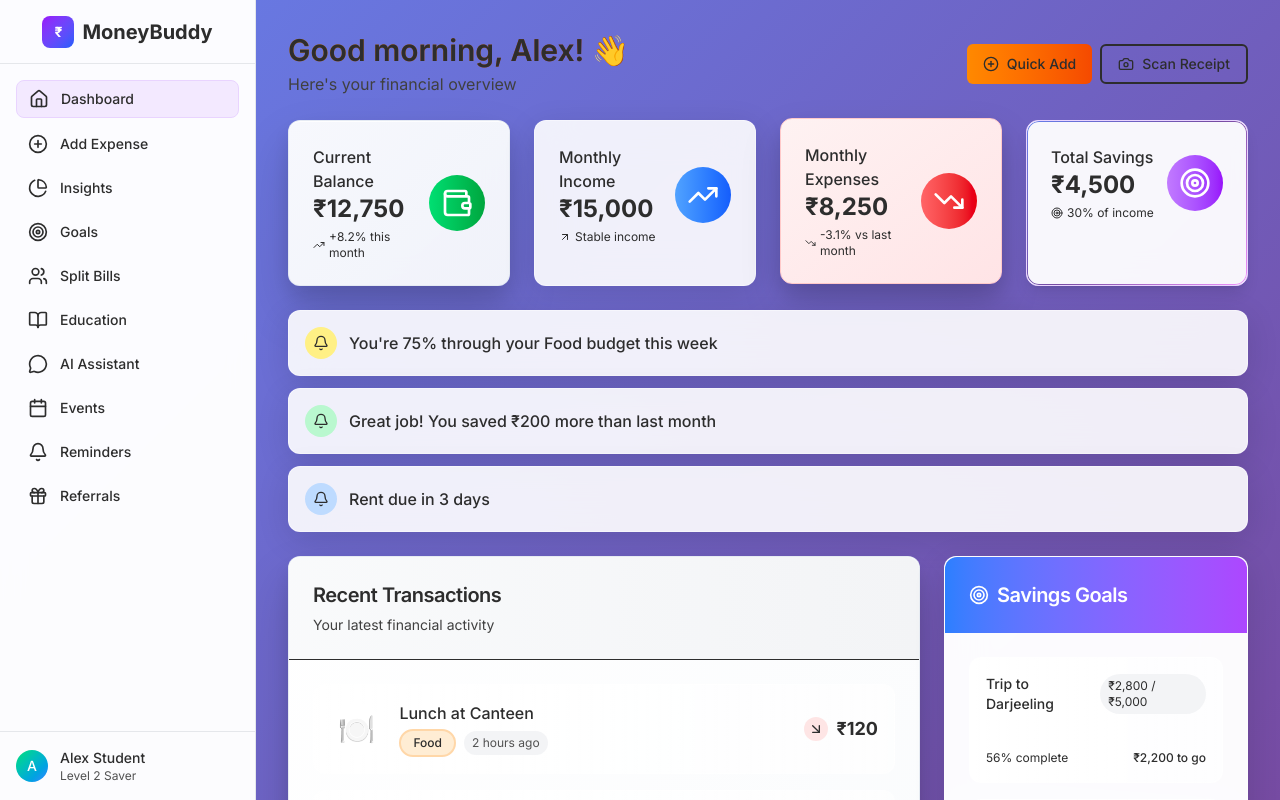
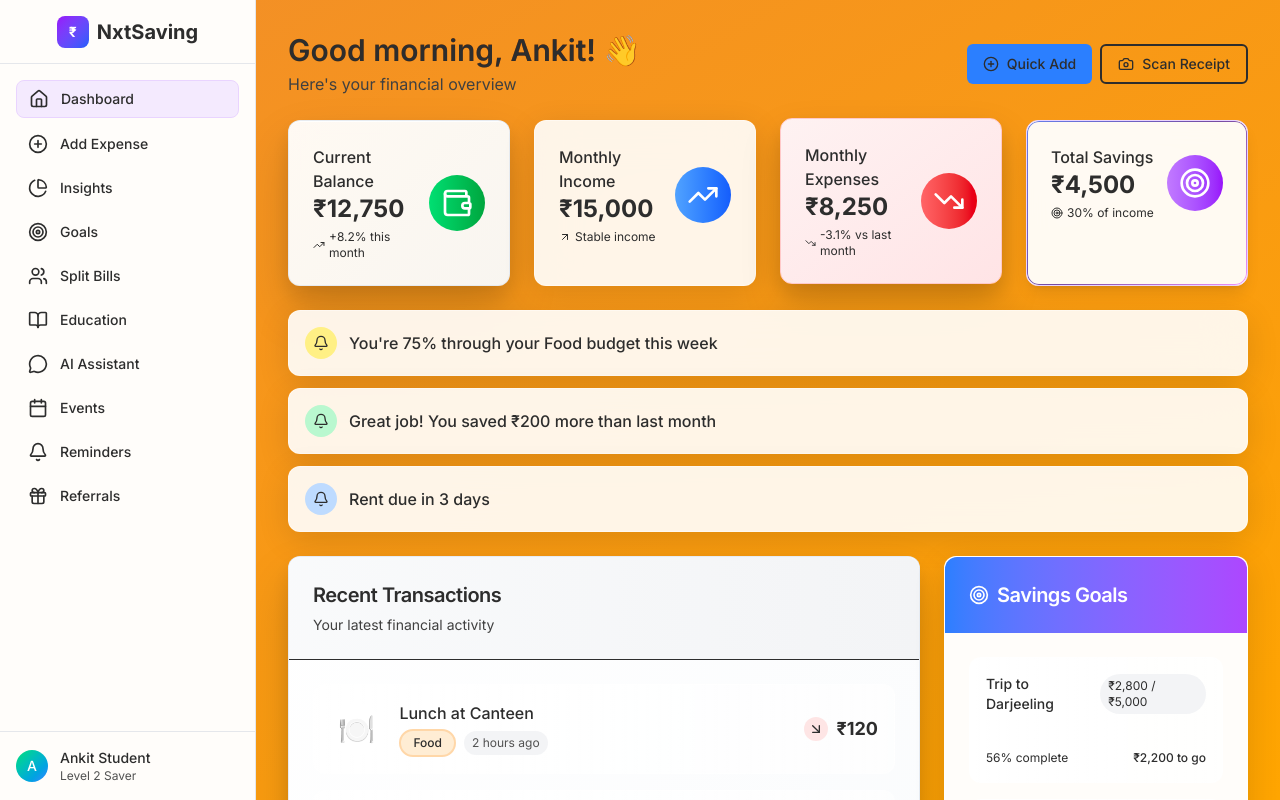
Before and after one commit to Pjdey28/money-buddy, a Next.js app: page / in a window 1280 px wide. Shown: the top 800 px of the page. Built offline with nearby package versions, Linux system fonts and the light colour scheme.

Commit message:
Changed3

```diff
--- a/src/app/add-expense/page.js
+++ b/src/app/add-expense/page.js
@@ -248,7 +248,7 @@ export default function AddExpensePage() {
             {/* Submit Button */}
             <Button
               type="submit"
-              className="w-full h-12 text-lg bg-orange-500 text-black "
+              className="w-full h-12 text-lg bg-blue-500 text-black "
               disabled={!amount || !selectedCategory}
             >
               <PlusCircle className="h-5 w-5 mr-2" />
--- a/src/app/chat/page.js
+++ b/src/app/chat/page.js
@@ -22,13 +22,13 @@ const mockConversation = [
   {
     id: 1,
     type: 'bot',
-    message: "Hi! I&apos;m MoneyBuddy, your AI financial assistant. I&apos;m here to help with budgeting, saving tips, and general financial guidance. How can I help you today?",
+    message: "Hi! I'm MoneyBuddy, your AI financial assistant. I'm here to help with budgeting, saving tips, and general financial guidance. How can I help you today?",
     timestamp: new Date(Date.now() - 300000),
     suggestions: [
       "How can I save ₹2000 in 2 months?",
       "Should I take a student loan?",
       "Help me budget for a trip",
-      "What&apos;s a good emergency fund?"
+      "What's a good emergency fund?"
     ]
   }
 ]
@@ -204,7 +204,7 @@ export default function ChatAndEducationPage() {
     const lowerMessage = userMessage.toLowerCase()
 
     if (lowerMessage.includes('save') || lowerMessage.includes('saving')) {
-      return "Great question about saving! Here&apos;s a simple 2-month saving plan: 1) Track all expenses for a week to identify spending patterns. 2) Cut non-essential expenses like eating out or subscription services. 3) Set up automatic transfers of ₹1000/month to savings. 4) Look for part-time income opportunities. 5) Use the 50/30/20 rule: 50% needs, 30% wants, 20% savings. Remember, I&apos;m not a licensed financial advisor - these are general educational tips!"
+      return "Great question about saving! Here's a simple 2-month saving plan: 1) Track all expenses for a week to identify spending patterns. 2) Cut non-essential expenses like eating out or subscription services. 3) Set up automatic transfers of ₹1000/month to savings. 4) Look for part-time income opportunities. 5) Use the 50/30/20 rule: 50% needs, 30% wants, 20% savings. Remember, I'm not a licensed financial advisor - these are general educational tips!"
     }
 
     if (lowerMessage.includes('loan') || lowerMessage.includes('student loan')) {
@@ -212,14 +212,14 @@ export default function ChatAndEducationPage() {
     }
 
     if (lowerMessage.includes('budget') || lowerMessage.includes('trip')) {
-      return "Budgeting for a trip? Here&apos;s how to plan: 1) Research total costs (transport, accommodation, food, activities). 2) Add 10-15% buffer for unexpected expenses. 3) Set a timeline and save weekly toward the goal. 4) Look for student discounts on transport and accommodation. 5) Consider traveling in groups to split costs. 6) Set aside money gradually rather than paying all at once. Would you like specific budgeting strategies?"
+      return "Budgeting for a trip? Here's how to plan: 1) Research total costs (transport, accommodation, food, activities). 2) Add 10-15% buffer for unexpected expenses. 3) Set a timeline and save weekly toward the goal. 4) Look for student discounts on transport and accommodation. 5) Consider traveling in groups to split costs. 6) Set aside money gradually rather than paying all at once. Would you like specific budgeting strategies?"
     }
 
     if (lowerMessage.includes('emergency fund')) {
-      return "An emergency fund is crucial! For students, aim for ₹5,000-10,000 initially. Here&apos;s how: 1) Start small - even ₹100/week adds up. 2) Keep it in a separate savings account. 3) Only use for true emergencies (medical, urgent repairs, job loss). 4) Gradually build to 3-6 months of expenses. 5) Automate transfers to make it easier. 6) Don&apos;t invest emergency funds - keep them liquid and safe."
+      return "An emergency fund is crucial! For students, aim for ₹5,000-10,000 initially. Here's how: 1) Start small - even ₹100/week adds up. 2) Keep it in a separate savings account. 3) Only use for true emergencies (medical, urgent repairs, job loss). 4) Gradually build to 3-6 months of expenses. 5) Automate transfers to make it easier. 6) Don't invest emergency funds - keep them liquid and safe."
     }
 
-    return "I understand you&apos;re looking for financial guidance. While I can provide general educational information about budgeting, saving, and financial planning, please remember that I&apos;m not a licensed financial advisor. For specific investment advice or major financial decisions, consider consulting with a qualified professional. Is there a particular aspect of personal finance you&apos;d like to learn more about?"
+    return "I understand you're looking for financial guidance. While I can provide general educational information about budgeting, saving, and financial planning, please remember that I'm not a licensed financial advisor. For specific investment advice or major financial decisions, consider consulting with a qualified professional. Is there a particular aspect of personal finance you'd like to learn more about?"
   }
 
   const getBotSuggestions = (userMessage) => {
--- a/src/app/globals.css
+++ b/src/app/globals.css
@@ -54,7 +54,7 @@
 }
 
 body {
-  background: linear-gradient(135deg, #667eea 0%, #764ba2 100%);
+  background: linear-gradient(150deg, rgb(242, 142, 41) 0%, Orange 100%);
   background-attachment: fixed;
   min-height: 100vh;
   color: hsl(var(--foreground));
--- a/src/app/goals/page.js
+++ b/src/app/goals/page.js
@@ -159,7 +159,7 @@ export default function GoalsPage() {
         </div>
         <Button
           onClick={() => setShowCreateGoal(true)}
-          className="bg-gradient-to-r from-orange-400 to-orange-600 hover:from-orange-300 hover:to-orange-700"
+          className="bg-gradient-to-r bg-blue-500 hover:bg-blue-700"
         >
           <PlusCircle className="h-4 w-4 mr-2" />
           Create Goal
--- a/src/app/layout.js
+++ b/src/app/layout.js
@@ -2,14 +2,14 @@ import Navigation from '@/components/Navigation'
 import "./globals.css";
 
 export const metadata = {
-  title: "MoneyBuddy - Smart Finance Tracker",
+  title: "Kharcha - Smart Finance Tracker",
   description: "Your personal finance companion for smart money management",
 };
 
 export default function RootLayout({ children }) {
   return (
     <html lang="en" className="h-full">
-      <body className="h-full">
+      <body className="h-full bg-[#101a2b]">
         <div className="flex h-full">
           <Navigation />
           <main className="flex-1 lg:ml-64 min-h-screen">
--- a/src/app/page.js
+++ b/src/app/page.js
@@ -80,13 +80,13 @@ export default function Dashboard() {
       <div className="flex flex-col sm:flex-row justify-between items-start sm:items-center space-y-4 sm:space-y-0">
         <div>
           <h1 className="text-2xl sm:text-3xl font-display font-bold bg-gradient-to-r from-orange-400 to-orange-800
-           bg-clip-text text-transparent">Good morning, Alex! 👋</h1>
-          <p className="text-gray-600 mt-1 text-sm sm:text-base">Here&apos;s your financial overview</p>
+           bg-clip-text text-transparent">Good morning, Ankit! 👋</h1>
+          <p className="text-gray-600 mt-1 text-sm sm:text-base">Here's your financial overview</p>
         </div>
         <div className="flex flex-col sm:flex-row space-y-2 sm:space-y-0 sm:space-x-2 w-full sm:w-auto">
           <Button
             onClick={() => setShowQuickAdd(true)}
-            className="bg-gradient-to-r from-orange-400 to-orange-600 hover:from-orange-300 hover:to-orange-700 w-full sm:w-auto"
+            className="bg-blue-500 hover:bg-blue-700 w-full sm:w-auto"
           >
             <PlusCircle className="h-4 w-4 mr-2" />
             Quick Add
--- a/src/app/split-bills/page.js
+++ b/src/app/split-bills/page.js
@@ -106,7 +106,7 @@ export default function SplitBillsPage() {
         </div>
         <Button
           onClick={() => setShowCreateSplit(true)}
-          className="bg-gradient-to-r from-orange-400 to-orange-800 hover:from-orange-300 hover:to-orange-700"
+          className="bg-gradient-to-r bg-blue-500 hover:bg-blue-700"
         >
           <Plus className="h-4 w-4 mr-2" />
           Create Split
--- a/src/components/Navigation.js
+++ b/src/components/Navigation.js
@@ -63,7 +63,7 @@ export default function Navigation() {
               <div className="w-8 h-8 bg-gradient-to-br from-purple-600 to-blue-600 rounded-lg flex items-center justify-center">
                 <span className="text-white font-bold text-sm">₹</span>
               </div>
-              <span className="font-display font-bold text-xl text-gray-900">MoneyBuddy</span>
+              <span className="font-display font-bold text-xl text-gray-900">NxtSaving</span>
             </div>
           </div>
 
@@ -97,7 +97,7 @@ export default function Navigation() {
                 <span className="text-white font-medium text-sm">A</span>
               </div>
               <div>
-                <p className="text-sm font-medium text-gray-900">Alex Student</p>
+                <p className="text-sm font-medium text-gray-900">Ankit Student</p>
                 <p className="text-xs text-gray-500">Level 2 Saver</p>
               </div>
             </div>
```
